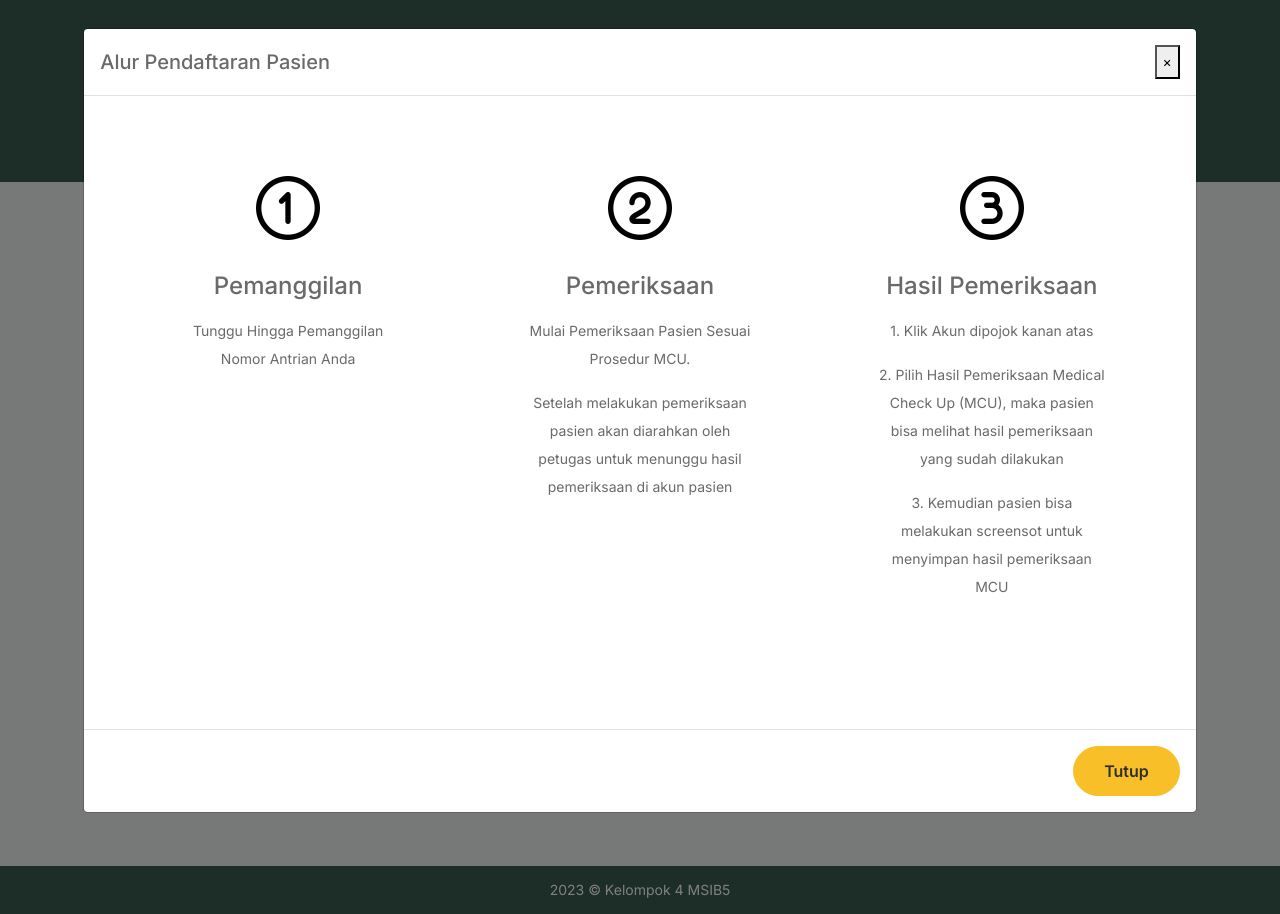
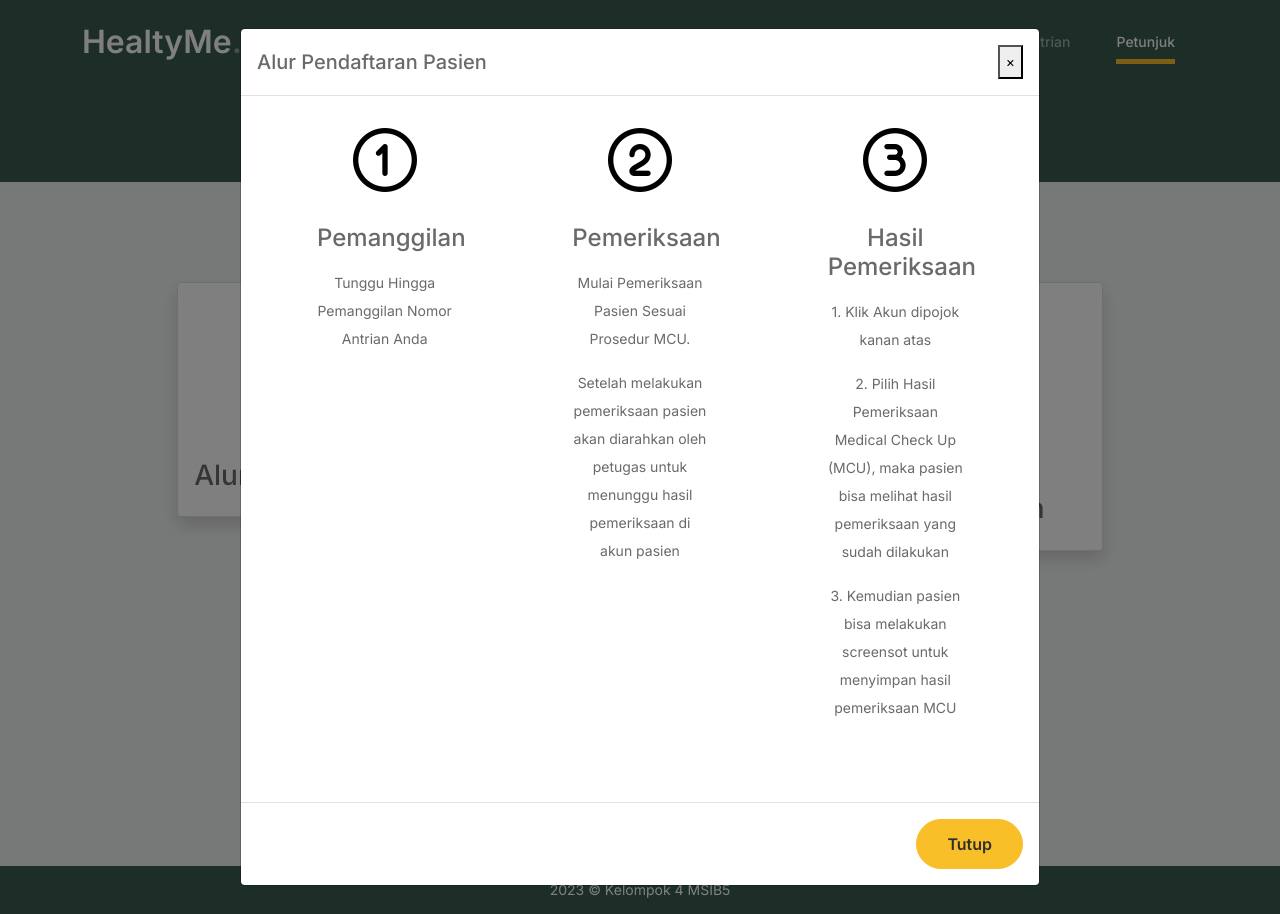
Before and after one commit to Nadiamirandaaa/Capstone, a Flask app: page /petunjuk in a window 1280 px wide, after a click on "Alur Pendaftaran Pasien". Run offline with Flask 3, Linux system fonts and the light colour scheme; parts of the project's set-up code (start-up, migrations or seed data) failed here and were passed over; some libraries are stand-ins or nearby versions.

Commit message:
--- git lagi

```diff
--- a/app.py
+++ b/app.py
@@ -4,7 +4,6 @@ from datetime import datetime, timedelta
 import hashlib
 from flask import Flask, render_template, jsonify, request, redirect, url_for
 import locale
-
 
 import os
 from os.path import join, dirname
@@ -24,6 +23,7 @@ locale.setlocale(locale.LC_TIME, 'id_ID')
 
 app = Flask(__name__)
 SECRET_KEY = os.environ.get("SECRET_KEY")
+
 
 # _________________ Token User ________________________________________________
 def get_user_info():
@@ -126,44 +126,88 @@ def pendaftaranonline():
 
         user_info = get_user_info()  if get_user_info() else {'_id': None}
 
-
         if not (tanggal and sesi and mcu and nama):
             return jsonify({'result': 'error', 'message': 'Data tidak lengkap'})
 
-        if db.antrian.find_one({"user_id": user_info["_id"], "tanggal": tanggal,"nama": nama}):
-            tanggal_obj = datetime.strptime(tanggal, '%Y-%m-%d')
-            tanggal_formatted = tanggal_obj.strftime('%d %b %Y')
-            return jsonify({'result': 'error', 'message': f'Anda sudah mendaftar pada tanggal {tanggal_formatted} ({tanggal_obj.strftime("%A")})'})
+        tanggal_obj = datetime.strptime(tanggal, '%Y-%m-%d')
+        tanggal_formatted = tanggal_obj.strftime('%d %b %Y')
+        hari = tanggal_obj.strftime("%A")
+
+        tanggal_sekarang = datetime.now()
+
+        if tanggal_obj < tanggal_sekarang:
+            return jsonify({'result': 'error', 'message': 'Pendaftaran tidak bisa dilakukan untuk tanggal yang sudah lewat'})
+
+
+        if hari == "Sabtu" or hari == "Minggu":
+            return jsonify({'result': 'error', 'message': 'Pelayanan Tidak Tersedia Pada Akhir Pekan (Sabtu atau Minggu)'})
+
+        if sesi == "pagi":
+            jam_awal = datetime.strptime('08:00', '%H:%M')
+            jam_akhir = datetime.strptime('12:00', '%H:%M')
+            durasi_per_antrian = timedelta(minutes=15)
+        elif sesi == "siang":
+            jam_awal = datetime.strptime('12:30', '%H:%M')
+            jam_akhir = datetime.strptime('14:30', '%H:%M')
+            durasi_per_antrian = timedelta(minutes=15)
+        elif sesi == "sore":
+            jam_awal = datetime.strptime('15:00', '%H:%M')
+            jam_akhir = datetime.strptime('18:00', '%H:%M')
+            durasi_per_antrian = timedelta(minutes=20)
+        else:
+            return jsonify({'result': 'error', 'message': 'Sesi tidak valid'})
+
+        # waktu_sekarang = datetime.now().time()
+        # if waktu_sekarang > jam_akhir.time():
+        #     return jsonify({'result': 'error', 'message': 'Kuota pendaftaran untuk sesi ini telah habis'})
+
+
+        # jam_akhir_hari = datetime.strptime('18:00', '%H:%M').time()
+        # if waktu_sekarang > jam_akhir_hari:
+        #     return jsonify({'result': 'error', 'message': 'Kuota pendaftaran untuk hari ini telah habis'})
+
+        if db.antrian.find_one({"user_id": user_info["_id"], "tanggal": tanggal_formatted}):
+            return jsonify({'result': 'error', 'message': f'Anda sudah mendaftar pada Hari {hari}, {tanggal_formatted} '})
+
 
         # _________________ Antrian _________________________
-        if db.antrian.count_documents({"tanggal": tanggal,
+        if db.antrian.count_documents({"tanggal": tanggal_formatted,
         "sesi": sesi,
         "mcu": mcu}) == 0:
             nomor_antrian_baru = 1
+            jam = jam_awal
         else:
             last_item = db.antrian.find_one(sort=[('_id', -1)])
 
-            if (last_item['tanggal'] != tanggal and
+            if (last_item['tanggal'] != tanggal_formatted and
                          last_item['sesi'] != sesi and
                          last_item['mcu'] != mcu):
 
                 nomor_antrian_baru = 1
+                jam = jam_awal
             else:
                 nomor_antrian_baru = last_item['nomor_antrian'] + 1
+                jam = last_item['jam'] + durasi_per_antrian
 
         data_pendaftaran = {
             'user_id': user_info["_id"],
             'nama': nama,
             'nomor_antrian': nomor_antrian_baru,
-            'tanggal': tanggal,
+            'hari': hari,
+            'jam' : jam.strftime('%H:%M'),
+            'tanggal': tanggal_formatted,
             'sesi': sesi,
             'mcu': mcu,
             'nomor_antrian': nomor_antrian_baru
         }
         db.antrian.insert_one(data_pendaftaran)
 
-        return jsonify({'result': 'success','tanggal': tanggal,
+        return jsonify({'result': 'success','nama': nama,
+            'nomor_antrian': nomor_antrian_baru,
+            'hari': hari,
+            'tanggal': tanggal_formatted,
             'sesi': sesi,
+            'jam': jam.strftime('%H:%M'),
             'mcu': mcu,
             'nomor_antrian': nomor_antrian_baru})
 
@@ -180,6 +224,9 @@ def register():
         nik = request.form['nik']
         jenis_kelamin = request.form['gender']
         alamat = request.form['alamat']
+
+        if not nik or len(nik) != 16:
+            return jsonify({'result': 'error', 'message': 'NIK harus terdiri dari 16 karakter!'})
 
         if not (nama and nik and jenis_kelamin and alamat):
             return jsonify({'result': 'error', 'message': 'Harap Isi Semua Data'})
--- a/static/css/style.css
+++ b/static/css/style.css
@@ -251,21 +251,6 @@ a {
 }
 
 
-@media (min-width: 992px) {
-  .modal-dialog {
-      max-width: 87%;
-      margin: 1.75rem auto;
-  }
-}
-
-
-@media (max-width: 991px) {
-  .modal-dialog {
-      max-width: calc(100% - 30px);
-      margin: 15px auto;
-}
-}
-
 .mcuform {
   padding: 3rem 6rem;
 }
--- a/static/myjs.js
+++ b/static/myjs.js
@@ -106,6 +106,7 @@ function daftar(){
     let mcu = $('#inputMCU').val();
     let nama = $('#inputNama').val();
 
+
     $.ajax({
         url: '/pendaftaranonline',
         method: 'POST',
@@ -119,9 +120,11 @@ function daftar(){
         success: function(response) {
             if (response["result"] === 'success') {
                 $('#nomorAntrian').text(response.nomor_antrian);
-                $('#tanggalAntrian').text(response.tanggal);
-                $('#sesiAntrian').text(response.sesi);
-                $('#modalNomorAntrian').modal('show');
+                $('#tanggal').text(response.tanggal);
+                $('#hari').text(response.hari);
+                $('#sesi').text(response.sesi);
+                $('#jam').text(response.jam);
+                $('#resultModal').modal('show');
             } else {
                 Swal.fire({
                     title: "Gagal melakukan pendaftaran!",
--- a/templates/base.html
+++ b/templates/base.html
@@ -15,7 +15,7 @@
     <link href="https://cdnjs.cloudflare.com/ajax/libs/font-awesome/6.0.0-beta3/css/all.min.css" rel="stylesheet">
     <link rel="stylesheet" href="{{ url_for('static', filename='css/style.css') }}">
     <script src="https://cdn.jsdelivr.net/npm/sweetalert2@11"></script>
-
+    <script src="https://cdnjs.cloudflare.com/ajax/libs/moment.js/2.29.1/moment.min.js"></script>
 </head>
 
 <body>
--- a/templates/user/login.html
+++ b/templates/user/login.html
@@ -8,7 +8,7 @@
 				<h2 class="logo-text">HealtyMe - Login</h2>
 				  <div class="mb-3 input-group">
 					<span for="inputName" class="input-group-text w-25">Name</span>
-					<input type="text" class="form-control" id="inputName" placeholder="Enter your name" name="nama">
+					<input type="text" class="form-control" id="inputName" placeholder="Enter your name" oninput="this.value = this.value.toUpperCase()" name="nama">
 				  </div>
 				  <div class="mb-3 input-group">
 					<span for="inputNIK" class="input-group-text w-25">NIK</span>
--- a/templates/user/petunjuk.html
+++ b/templates/user/petunjuk.html
@@ -22,26 +22,19 @@
 <div class="petunjuk-section">
 	<div class="container">
 		<div class="row">
-			<div class="col-12 col-md-6 mb-4 mb-lg-0">
+			<div class="col-md-4 mx-auto">
+				<div class="card shadow p-3 mb-5 bg-body-tertiary rounded" data-toggle="modal" data-target="#modalPendaftaran" style="cursor: pointer;">
 					<div class="post-entry text-center d-flex flex-column align-items-center">
-					<a href="#" class="post-thumbnail" data-toggle="modal" data-target="#modalPendaftaran">
-						<img src="/static/gambar/icon-1.png" alt="Image" class="img-fluid">
-					</a>
-					<div class="post-content-entry text-center">
-						<h3><a href="#" data-toggle="modal" data-target="#modalPendaftaran">Alur Pendaftaran Pasien</a>
-						</h3>
+							<img src="/static/gambar/icon-1.png" alt="Image" class="img-fluid post-thumbnail">
+							<h3 class="post-content-entry text-center">Alur Pendaftaran Pasien</h3>
 					</div>
 				</div>
 			</div>
-
-			<div class="col-12 col-md-6 mb-4 mb-lg-0">
+			<div class="col-md-4 mx-auto">
+				<div class="card shadow p-3 mb-5 bg-body-tertiary rounded" data-toggle="modal" data-target="#modalPendaftaran" style="cursor: pointer;">
 					<div class="post-entry text-center d-flex flex-column align-items-center">
-					<a href="#" class="post-thumbnail" data-toggle="modal" data-target="#modalPemeriksaan">
-						<img src="/static/gambar/icon-2.png" alt="Image" class="img-fluid">
-					</a>
-					<div class="post-content-entry text-center">
-						<h3><a href="#" data-toggle="modal" data-target="#modalPemeriksaan">Alur Cek Hasil
-								Pemeriksaan</a></h3>
+						<img src="/static/gambar/icon-2.png" alt="Image" class="img-fluid post-thumbnail">
+						<h3 class="post-content-entry text-center">Alur Cek HasilPemeriksaan</h3>
 					</div>
 				</div>
 			</div>
@@ -53,7 +46,7 @@
 <!-- Modal Pendaftaran Pasien -->
 <div class="modal fade" id="modalPendaftaran" tabindex="-1" role="dialog" aria-labelledby="modalPendaftaranLabel"
 	aria-hidden="true">
-	<div class="modal-dialog" role="document">
+	<div class="modal-dialog modal-lg" role="document">
 		<div class="modal-content">
 			<div class="modal-header">
 				<h5 class="modal-title" id="modalPendaftaranLabel">Alur Pendaftaran Pasien</h5>
@@ -63,7 +56,6 @@
 			</div>
 			<div class="modal-body">
 				<!-- Start Petunjuk Pasien -->
-				<div class="container-xxl py-5">
 				<div class="container pt-5">
 					<div class="row g-4">
 						<div class="col-lg-4 col-md-6 wow fadeInUp" data-wow-delay="0.1s">
@@ -101,7 +93,6 @@
 						</div>
 					</div>
 				</div>
-				</div>
 				<!-- End Petunjuk -->
 			</div>
 			<div class="modal-footer">
@@ -114,7 +105,7 @@
 <!-- Modal Cek Hasil Pemeriksaan -->
 <div class="modal fade" id="modalPemeriksaan" tabindex="-1" role="dialog" aria-labelledby="modalPemeriksaanLabel"
 	aria-hidden="true">
-	<div class="modal-dialog" role="document">
+	<div class="modal-dialog modal-lg" role="document">
 		<div class="modal-content">
 			<div class="modal-header">
 				<h5 class="modal-title" id="modalPemeriksaanLabel">Alur Cek Hasil Pemeriksaan</h5>
--- a/templates/user/register.html
+++ b/templates/user/register.html
@@ -14,12 +14,12 @@
                     </div>
                     <div class="mb-3 input-group">
                         <span for="inputNIK" class="input-group-text w-25">NIK</span>
-                        <input type="text" class="form-control" id="inputNIK" placeholder="Masukkan NIK Anda" name="nik">
+                        <input type="number" class="form-control" id="inputNIK" placeholder="Masukkan NIK Anda" name="nik">
                     </div>
                     <div class="mb-3 input-group">
                         <span for="inputGender" class="input-group-text w-25">Jenis Kelamin</span>
                         <select class="form-control" id="inputGender" name="jenis_kelamin">
-                            <option selected>Choose...</option>
+                            <option disabled selected hidden>Choose...</option>
                             <option value="laki-laki">Laki-laki</option>
                             <option value="perempuan">Perempuan</option>
                         </select>
```
Also changed, not shown: templates/user/pendaftaranonline.html (+12 -9 lines). Lines whose indentation alone changed are shown as unchanged.
